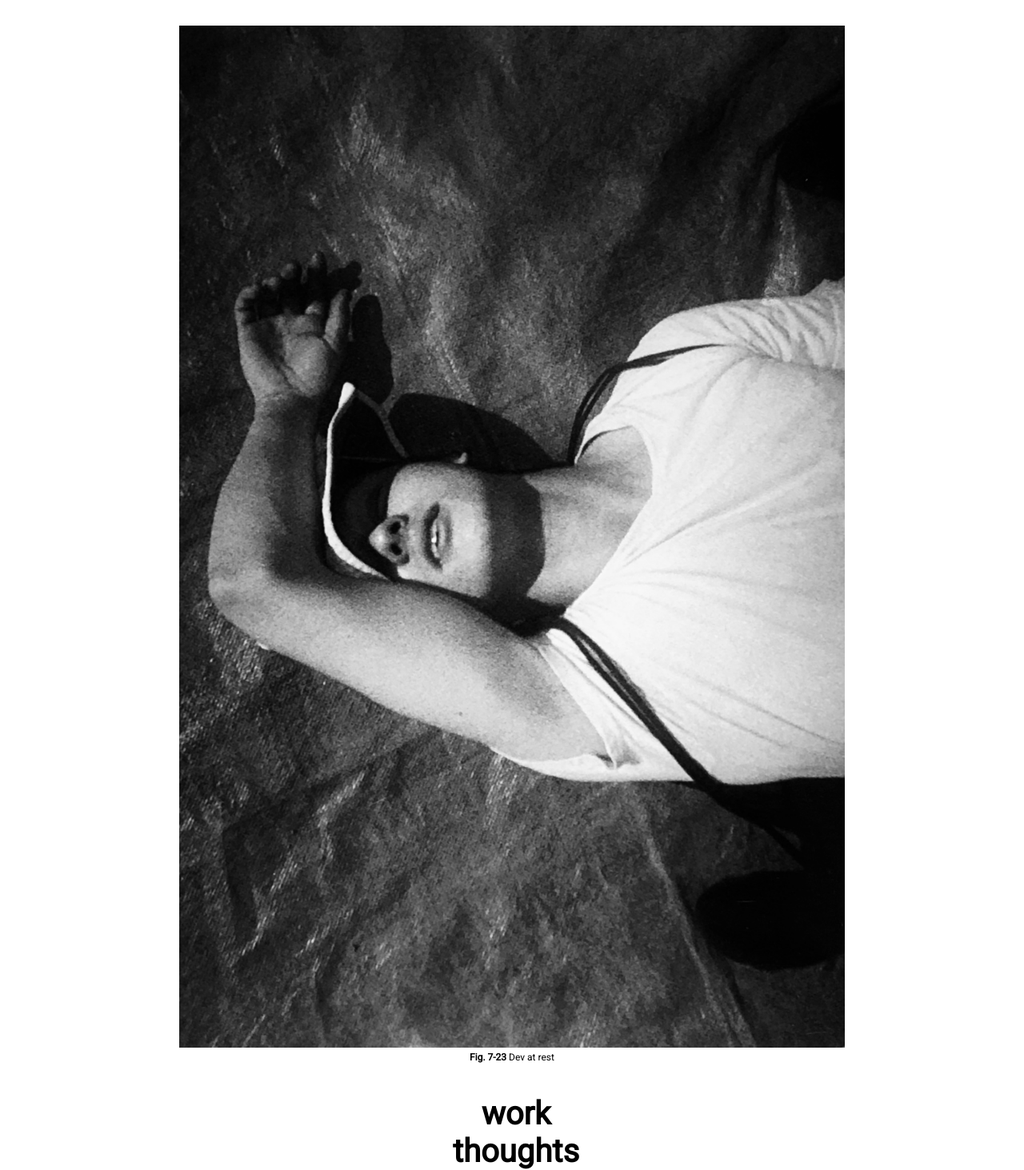
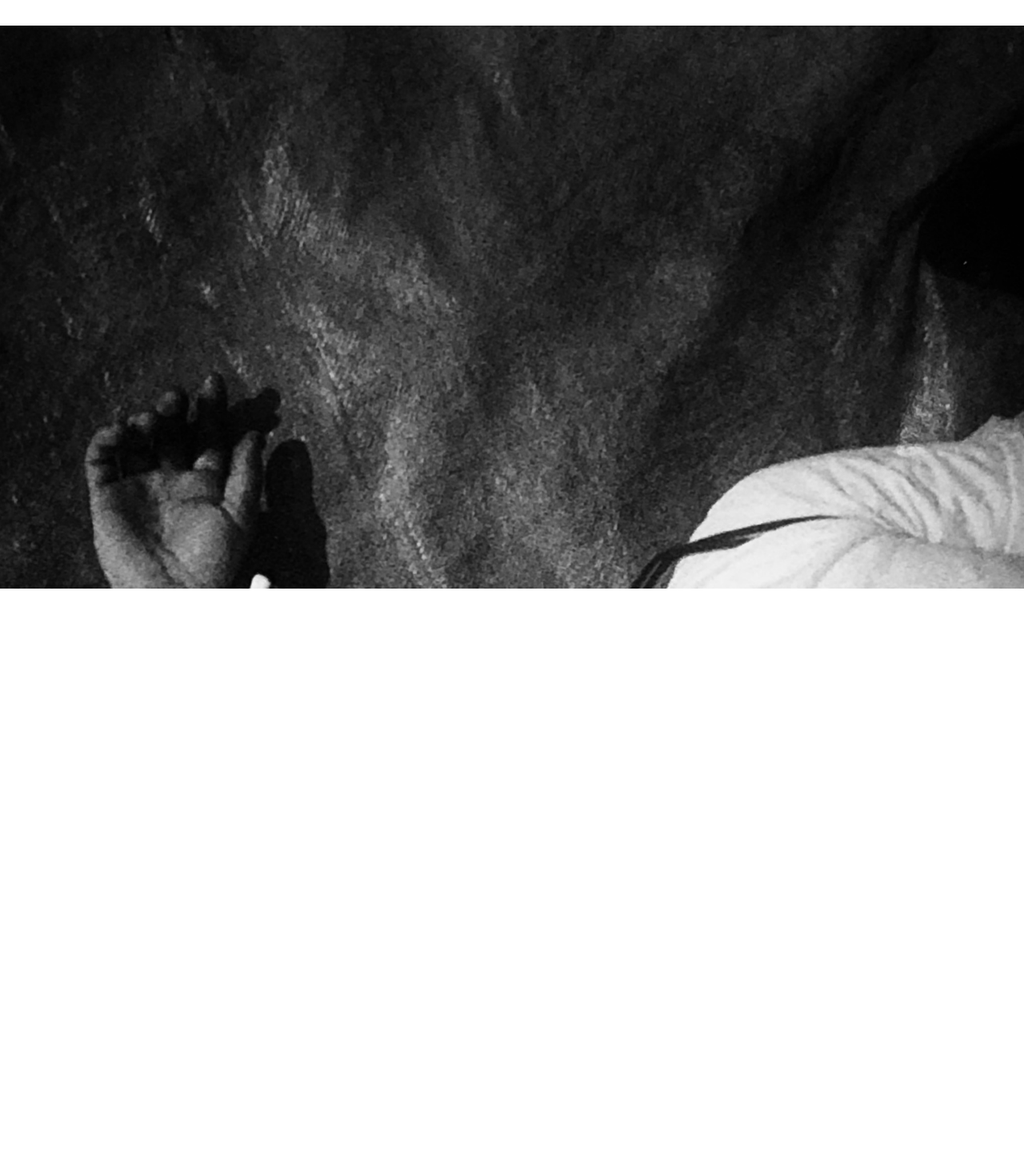
Before and after one commit to vladmog/vmportfolio, a React (Create React App) app in the folder vmportfolio/: page / in a window 1280 px wide. Shown: the part 64-1527 px from the top of the page at 80% size. After the commit the page ends 800 px from the top, so only its background shows below. Built offline with nearby package versions, Linux system fonts and the light colour scheme.

Commit message:
landing image takes up full width

```diff
--- a/vmportfolio/public/index.html
+++ b/vmportfolio/public/index.html
@@ -25,7 +25,7 @@
       work correctly both with client-side routing and a non-root public URL.
       Learn how to configure a non-root public URL by running `npm run build`.
     -->
-    <title>React App</title>
+    <title>Vlad</title>
   </head>
   <body>
     <noscript>You need to enable JavaScript to run this app.</noscript>
--- a/vmportfolio/src/App.css
+++ b/vmportfolio/src/App.css
@@ -20,3 +20,12 @@
 .App-link {
   color: #09d3ac;
 }
+
+html,body
+{
+    width: 100%;
+    height: 100%;
+    margin: 0px;
+    padding: 0px;
+    overflow-x: hidden;
+}
--- a/vmportfolio/src/App.js
+++ b/vmportfolio/src/App.js
@@ -14,8 +14,9 @@ const S = {};
 S.Container = styled.div`
   display: flex;
   flex-direction: column;
-  width: width: calc(100vw - (100vw - 100%));
+  width: calc(100vw - (100vw - 100%));
   align-items: center;
+  box-sizing: border-box;
 `
 
 
--- a/vmportfolio/src/components/landing/Landing.js
+++ b/vmportfolio/src/components/landing/Landing.js
@@ -32,7 +32,7 @@ S.Container = styled.div`
 `
 
 S.MePic = styled.img`
-    width: 65vw;
+    width: 100vw;
     object-fit: contain;
 `
 
@@ -46,6 +46,10 @@ S.List = styled.ul`
     font-weight: 600;
     padding-left: 10px;
     margin-top: 40px;
+
+    li {
+        margin-bottom: 10px;
+    }
 
 
 `
```
